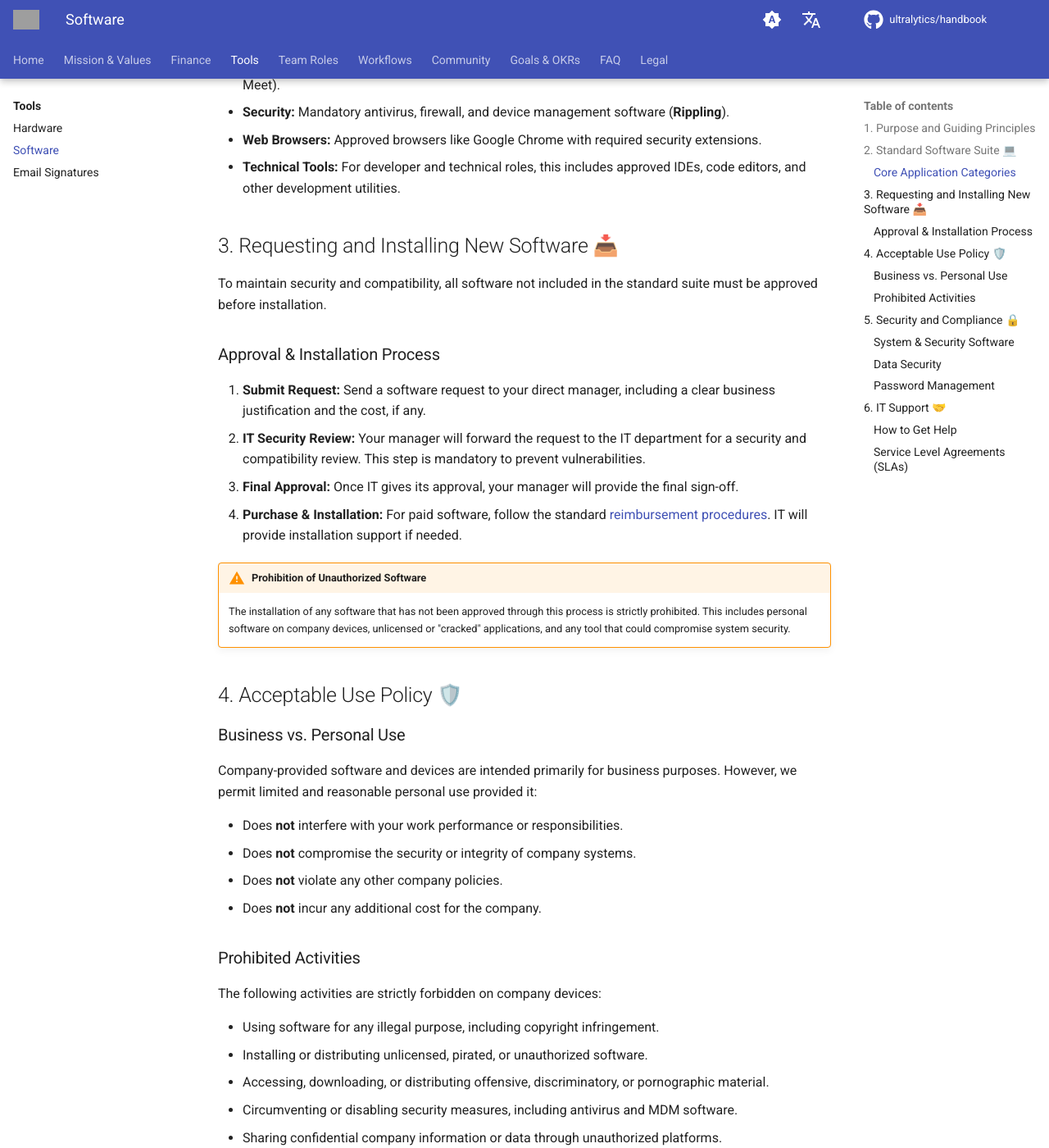
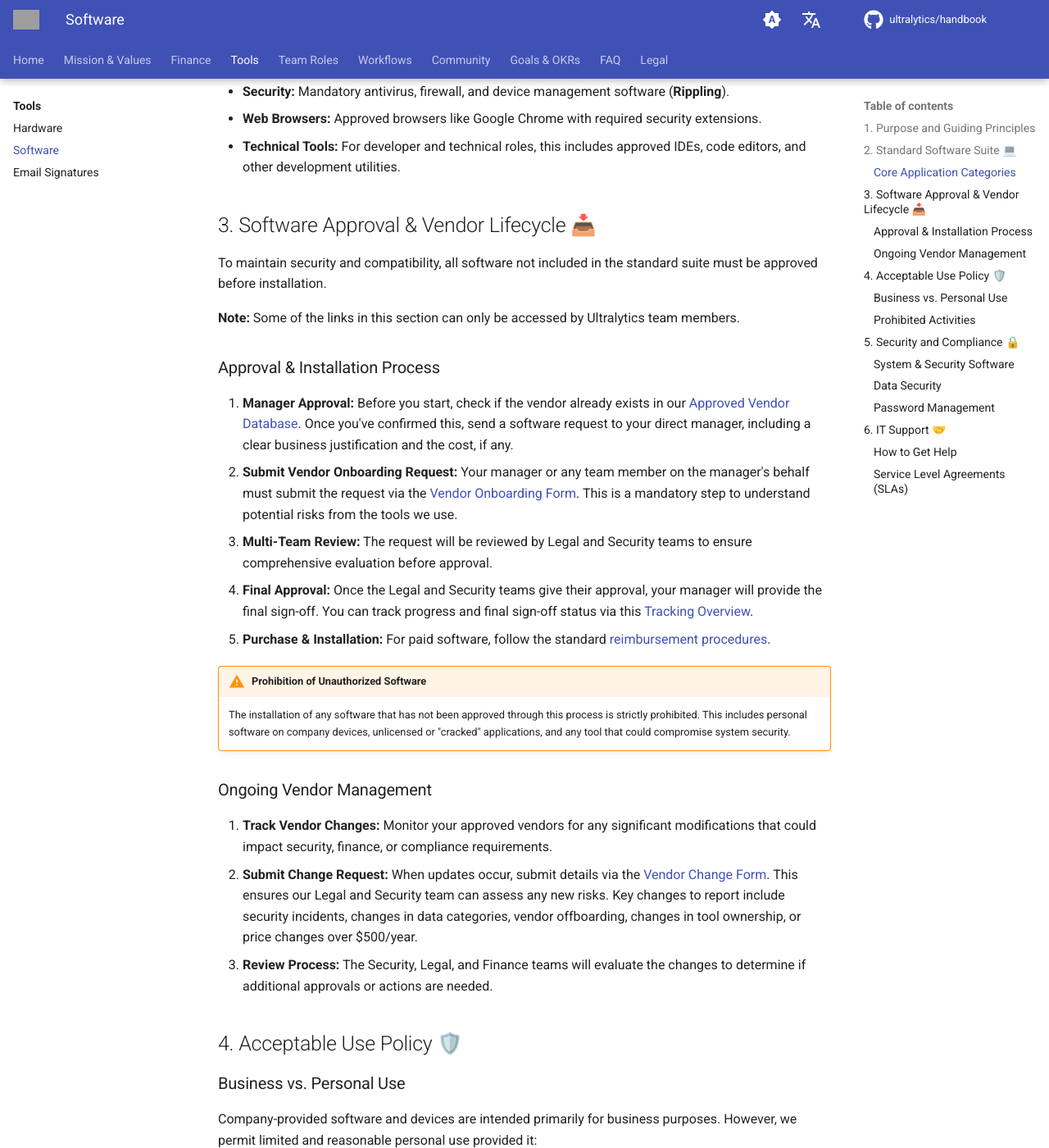
Before and after one commit to ultralytics/handbook, an MkDocs documentation site: the page built from docs/tools/software.md, in a window 1280 px wide and 1400 px high, scrolled down 873 px. Shown: the whole window at 82% size. Built offline with MkDocs 1.6.1 and Material for MkDocs 9.7.7, drawn with Linux system fonts in a browser that asks for light colours; comment, search, counter and statistics services are not loaded; some of the changed text lies outside the part shown; grey boxes are pictures that could not be loaded.

Commit message:
Update Section 3: Add Notion forms process and security team contact.md (#105)
Signed-off-by: zkontri <kontrikova.z@gmail.com>
Co-authored-by: UltralyticsAssistant <web@ultralytics.com>
Co-authored-by: Glenn Jocher <glenn.jocher@ultralytics.com>

```diff
--- a/docs/tools/software.md
+++ b/docs/tools/software.md
@@ -15,11 +15,11 @@ This policy governs the acquisition, installation, and use of all software on co
 
 ## 2. Standard Software Suite 💻
 
-All company-provided computers come with a standard suite of pre-installed and approved software to cover core business functions. This suite is managed by the IT department and includes the latest security updates.
+All company-provided computers come with a standard suite of pre-installed and approved software to cover core business functions and include the latest security updates.
 
 ### Core Application Categories
 
-While the specific application list is maintained by IT, the standard suite includes:
+While the specific application list is maintained by the Security team, the standard suite includes:
 
 - **Operating System:** The latest version of macOS.
 - **Productivity Suite:** Core applications for documents, spreadsheets, and presentations (e.g., Google Workspace, Microsoft Office).
@@ -28,20 +28,29 @@ While the specific application list is maintained by IT, the standard suite incl
 - **Web Browsers:** Approved browsers like Google Chrome with required security extensions.
 - **Technical Tools:** For developer and technical roles, this includes approved IDEs, code editors, and other development utilities.
 
-## 3. Requesting and Installing New Software 📥
+## 3. Software Approval & Vendor Lifecycle 📥
 
 To maintain security and compatibility, all software not included in the standard suite must be approved before installation.
 
+**Note:** Some of the links in this section can only be accessed by Ultralytics team members.
+
 ### Approval & Installation Process
 
-1.  **Submit Request:** Send a software request to your direct manager, including a clear business justification and the cost, if any.
-2.  **IT Security Review:** Your manager will forward the request to the IT department for a security and compatibility review. This step is mandatory to prevent vulnerabilities.
-3.  **Final Approval:** Once IT gives its approval, your manager will provide the final sign-off.
-4.  **Purchase & Installation:** For paid software, follow the standard [reimbursement procedures](../finance/index.md#reimbursements). IT will provide installation support if needed.
+1. **Manager Approval:** Before you start, check if the vendor already exists in our [Approved Vendor Database](https://www.notion.so/218fe6fef1c3804d9479f0d3dd78ca62?v=218fe6fef1c3819b804e000c8232e2c2&source=copy_link). Once you've confirmed this, send a software request to your direct manager, including a clear business justification and the cost, if any.
+2. **Submit Vendor Onboarding Request:** Your manager or any team member on the manager's behalf must submit the request via the [Vendor Onboarding Form](https://www.notion.so/218fe6fef1c38093a6cef5c63000dfaf?pvs=106). This is a mandatory step to understand potential risks from the tools we use.
+3. **Multi-Team Review:** The request will be reviewed by Legal and Security teams to ensure comprehensive evaluation before approval.
+4. **Final Approval:** Once the Legal and Security teams give their approval, your manager will provide the final sign-off. You can track progress and final sign-off status via this [Tracking Overview](https://www.notion.so/218fe6fef1c3804d9479f0d3dd78ca62?v=218fe6fef1c38004b5d9000c06a69134&source=copy_link).
+5. **Purchase & Installation:** For paid software, follow the standard [reimbursement procedures](../finance/index.md#reimbursements).
 
 !!! warning "Prohibition of Unauthorized Software"
 
     The installation of any software that has not been approved through this process is strictly prohibited. This includes personal software on company devices, unlicensed or "cracked" applications, and any tool that could compromise system security.
+
+### Ongoing Vendor Management
+
+1. **Track Vendor Changes:** Monitor your approved vendors for any significant modifications that could impact security, finance, or compliance requirements.
+2. **Submit Change Request:** When updates occur, submit details via the [Vendor Change Form](https://www.notion.so/23ffe6fef1c380ee8e7ad4d73551e188?pvs=106). This ensures our Legal and Security team can assess any new risks. Key changes to report include security incidents, changes in data categories, vendor offboarding, changes in tool ownership, or price changes over $500/year.
+3. **Review Process:** The Security, Legal, and Finance teams will evaluate the changes to determine if additional approvals or actions are needed.
 
 ## 4. Acceptable Use Policy 🛡️
 
@@ -78,7 +87,7 @@ Every employee shares the responsibility for protecting our digital assets.
 ### Data Security
 
 - **Handling Sensitive Data:** Use only company-approved applications and secure, encrypted channels for storing or transmitting confidential or sensitive information.
-- **Backups:** While IT manages system-level backups, you are responsible for ensuring your critical work files are saved to approved cloud storage solutions (e.g., Google Drive) and not just locally on your device.
+- **Backups:** You are responsible for ensuring your critical work files are saved to approved cloud storage solutions (e.g., Google Drive) and not just locally on your device.
 
 ### Password Management
 
@@ -89,14 +98,11 @@ Every employee shares the responsibility for protecting our digital assets.
 
 ### How to Get Help
 
-For all software-related issues, please contact IT Support through the official channels:
-
-- **Email:** [helpdesk@ultralytics.com](mailto:helpdesk@ultralytics.com)
-- **Slack:** **#it-support**
+If you have any software-related issues, please reach out in the #it-support Slack channel.
 
 ### Service Level Agreements (SLAs)
 
-Our IT team prioritizes requests to ensure critical issues are handled swiftly.
+Our team prioritizes requests to ensure critical issues are handled swiftly.
 
 - **Critical (System-wide outage, security breach):** 1-hour response
 - **High (Individual unable to work):** 4-hour response
@@ -104,4 +110,4 @@ Our IT team prioritizes requests to ensure critical issues are handled swiftly.
 
 ---
 
-_This policy helps us maintain a secure, compliant, and productive software environment. For any questions, please contact your manager or the IT team._
+_This policy helps us maintain a secure, compliant, and productive software environment. For any questions, please contact your manager or the Security team._
```
